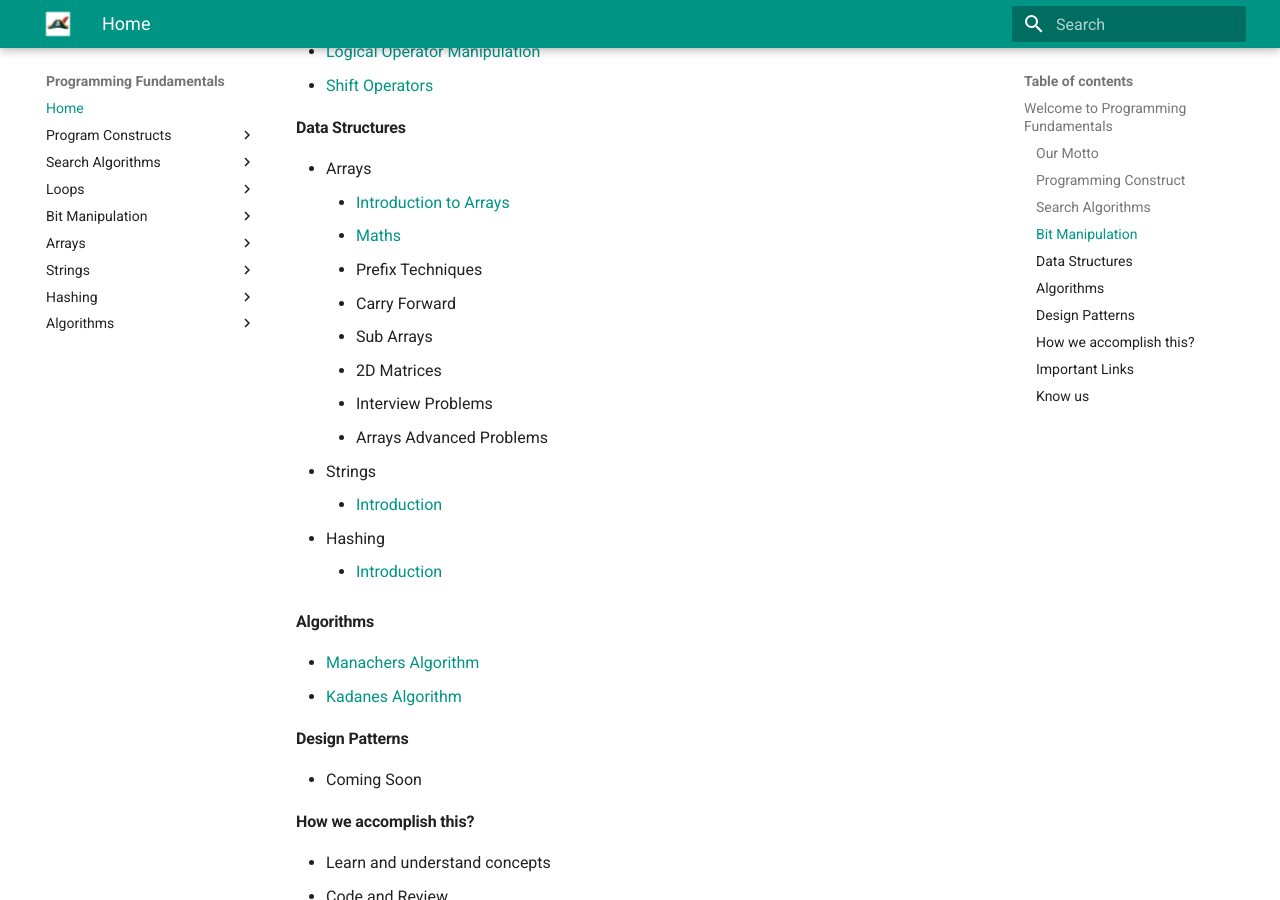
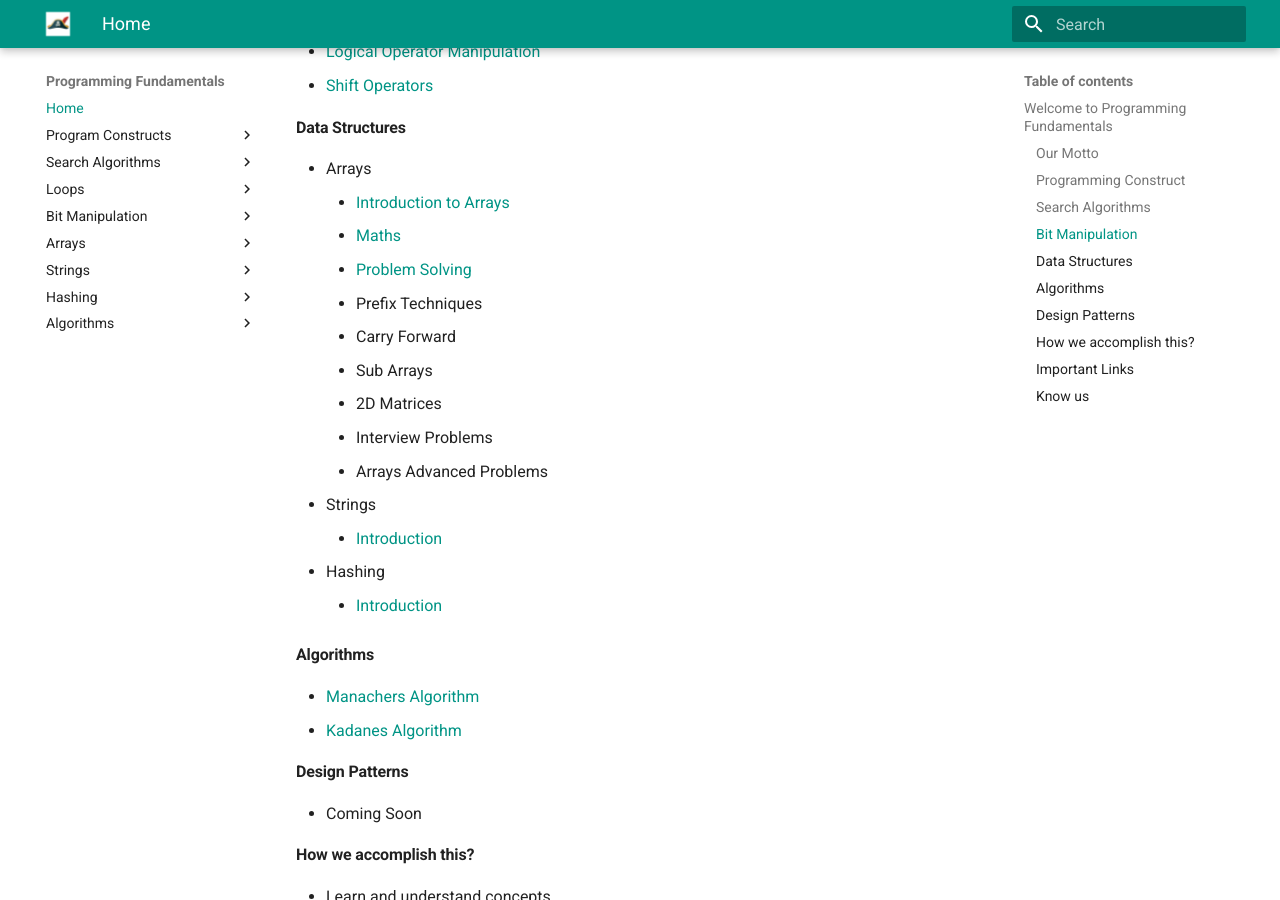
Before and after one commit to santosh-1987/programming-fundamentals, an MkDocs documentation site: the page built from docs/index.md, in a window 1280 px wide and 900 px high, scrolled down 1123 px. Built offline with MkDocs 1.6.1 and Material for MkDocs 9.7.7, drawn with Linux system fonts in a browser that asks for light colours; the version menu is left out.

```diff
--- a/docs/index.md
+++ b/docs/index.md
@@ -35,6 +35,7 @@
 - Arrays
     - [Introduction to Arrays](arrays/introduction.md)
     - [Maths](arrays/maths.md)
+    - [Problem Solving](problem-solving/introduction.md)
     - Prefix Techniques
     - Carry Forward
     - Sub Arrays
```
